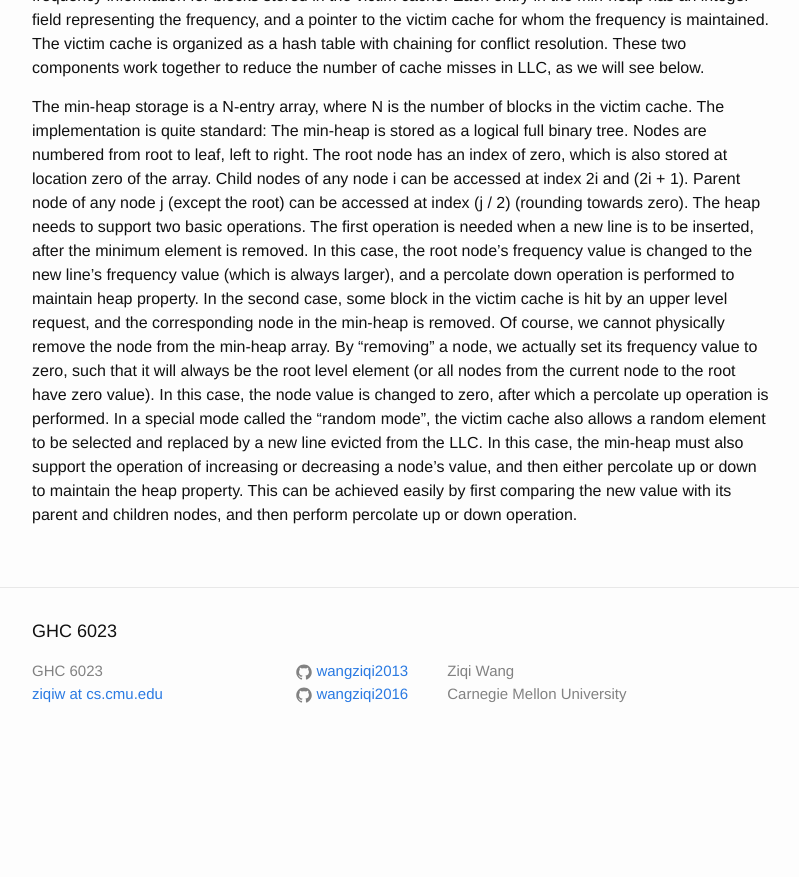
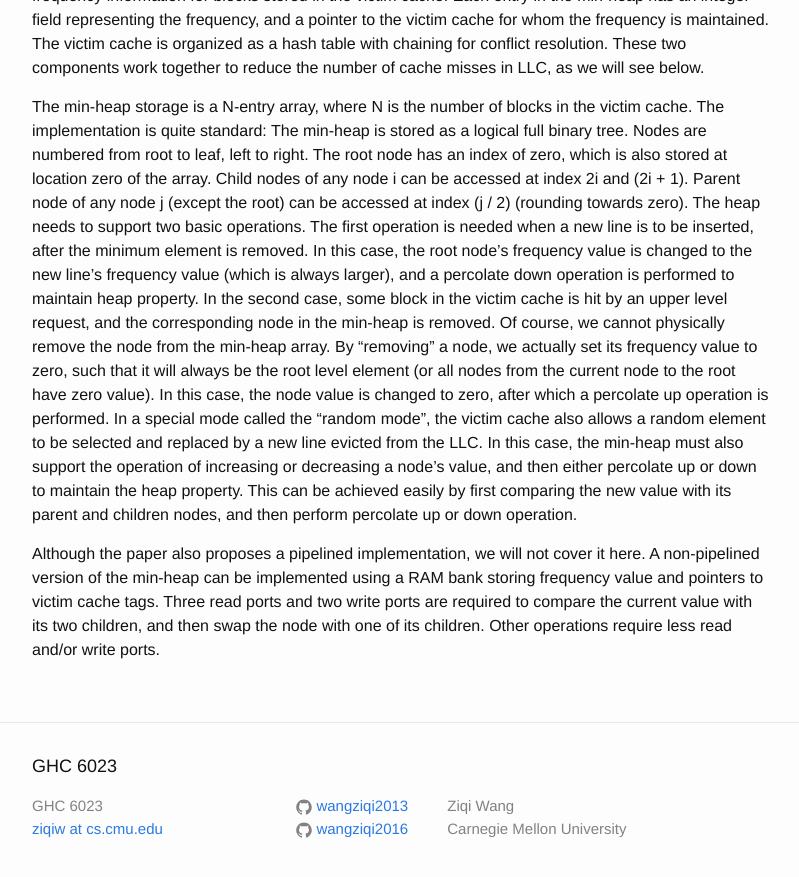
Before and after one commit to wangziqi2013/wangziqi2013.github.io, a Jekyll site: the page built from _posts/2020-05-28-scavenger.markdown, in a window 1280 px wide and 900 px high, scrolled down 1504 px. Shown: the top 877 px of the window, without its empty margins (238-1037 px from the left). Built offline with Jekyll 4.4.1, drawn with Linux system fonts in a browser that asks for light colours; before the commit the page ends 2269 px from its top, so only the background shows below that.

Commit message:
Adding impl

```diff
--- a/_posts/2020-05-28-scavenger.markdown
+++ b/_posts/2020-05-28-scavenger.markdown
@@ -74,3 +74,8 @@ element to be selected and replaced by a new line evicted from the LLC. In this
 the operation of increasing or decreasing a node's value, and then either percolate up or down to maintain the heap
 property. This can be achieved easily by first comparing the new value with its parent and children nodes, and then
 perform percolate up or down operation.
+
+Although the paper also proposes a pipelined implementation, we will not cover it here. A non-pipelined version of the
+min-heap can be implemented using a RAM bank storing frequency value and pointers to victim cache tags. Three read
+ports and two write ports are required to compare the current value with its two children, and then swap the node
+with one of its children. Other operations require less read and/or write ports.
```
